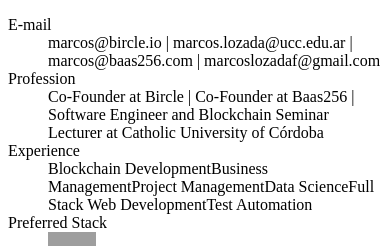
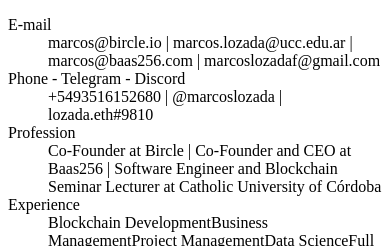
Before and after one commit to marcoslozadaf/marcos, a Next.js app: page / in a window 390 px wide. Shown: the part 355-601 px from the top of the page. Built offline with nearby package versions, Linux system fonts and the light colour scheme; grey boxes are pictures that could not be loaded.

Commit message:
phone and discord

```diff
--- a/pages/index.js
+++ b/pages/index.js
@@ -45,9 +45,15 @@
                   </dd>
                 </div>
                 <div className='py-2 sm:py-5 sm:grid sm:grid-cols-3 sm:gap-4 sm:px-6'>
+                  <dt className='text-sm font-medium text-gray-400'>Phone - Telegram - Discord</dt>
+                  <dd className='mt-1 text-sm text-gray-900 dark:text-white sm:mt-0 sm:col-span-2'>
+                  +5493516152680 | @marcoslozada | lozada.eth#9810
+                  </dd>
+                </div>
+                <div className='py-2 sm:py-5 sm:grid sm:grid-cols-3 sm:gap-4 sm:px-6'>
                   <dt className='text-sm font-medium text-gray-400'>Profession</dt>
                   <dd className='mt-1 text-sm text-gray-900 dark:text-white sm:mt-0 sm:col-span-2'>
-                  Co-Founder at Bircle | Co-Founder at Baas256 | Software Engineer and Blockchain Seminar Lecturer at Catholic University of Córdoba
+                  Co-Founder at Bircle | Co-Founder and CEO at Baas256 | Software Engineer and Blockchain Seminar Lecturer at Catholic University of Córdoba
                   </dd>
                 </div>
                 <div className='py-2 sm:py-5 sm:grid sm:grid-cols-3 sm:gap-4 sm:px-6'>
```
Also changed, not shown: public/images/tech-stack/ethereum.svg, public/images/tech-stack/polygon.svg.
